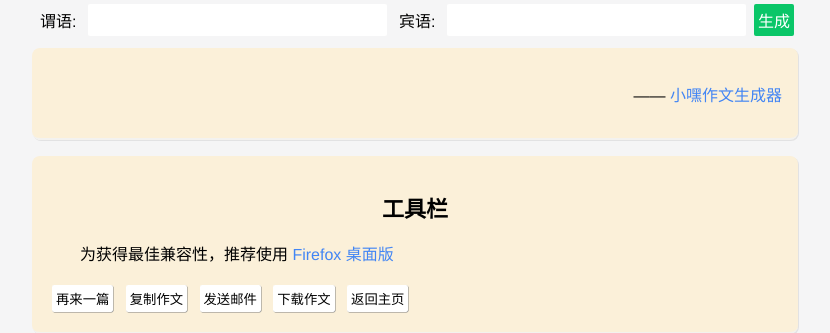
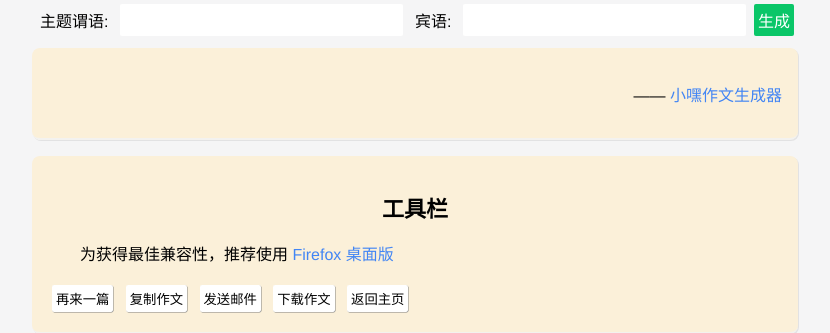
Before and after one commit to jackjyq/xiaohei-zuowen, a Flask app: template templates/作文.html in a window 1280 px wide. Shown: the top 333 px of the page, without its empty margins (217-1047 px from the left). Run offline with Flask 2, Linux system fonts and the light colour scheme; the template is opened without the code that fills it, so the values that code supplies are empty.

Commit message:
修改作文模板

```diff
--- a/requirements.txt
+++ b/requirements.txt
@@ -1,6 +1,12 @@
+black==22.1.0
 click==8.0.4
 Flask==2.0.3
+gunicorn==20.1.0
 itsdangerous==2.1.1
 Jinja2==3.0.3
 MarkupSafe==2.1.1
+mypy-extensions==0.4.3
+pathspec==0.9.0
+platformdirs==2.5.1
+tomli==2.0.1
 Werkzeug==2.0.3
--- a/templates/作文.html
+++ b/templates/作文.html
@@ -75,7 +75,7 @@
   <body>
     <header>
       <form>
-        <label for="谓语">谓语:</label>
+        <label for="谓语">主题谓语:</label>
         <input
           id="谓语"
           name="谓语"
--- a/网站服务器.py
+++ b/网站服务器.py
@@ -1,6 +1,6 @@
 # -*- coding: UTF-8 -*-
 import os
-from flask import Flask, render_template, request, send_from_directory
+from flask import Flask, render_template, request
 from 生成器算法 import 生成器
 from typing import Union
 
```
